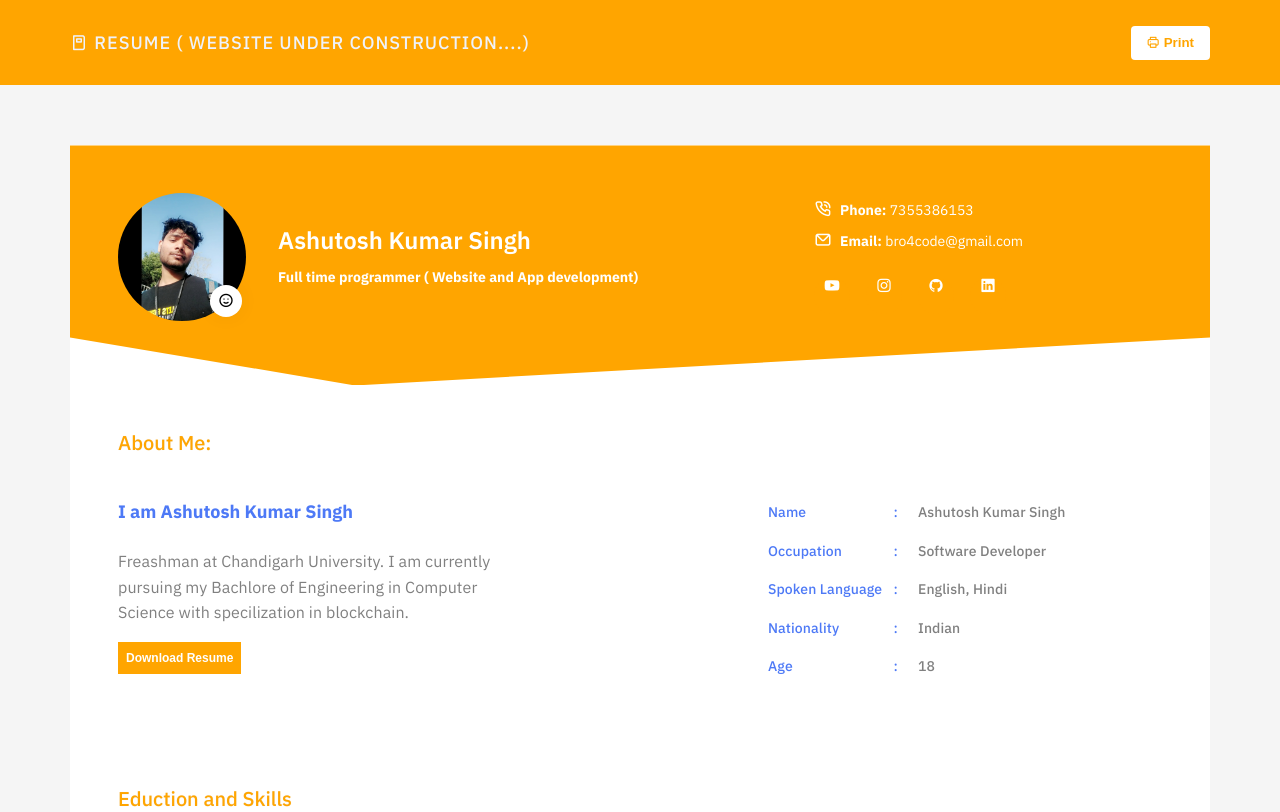
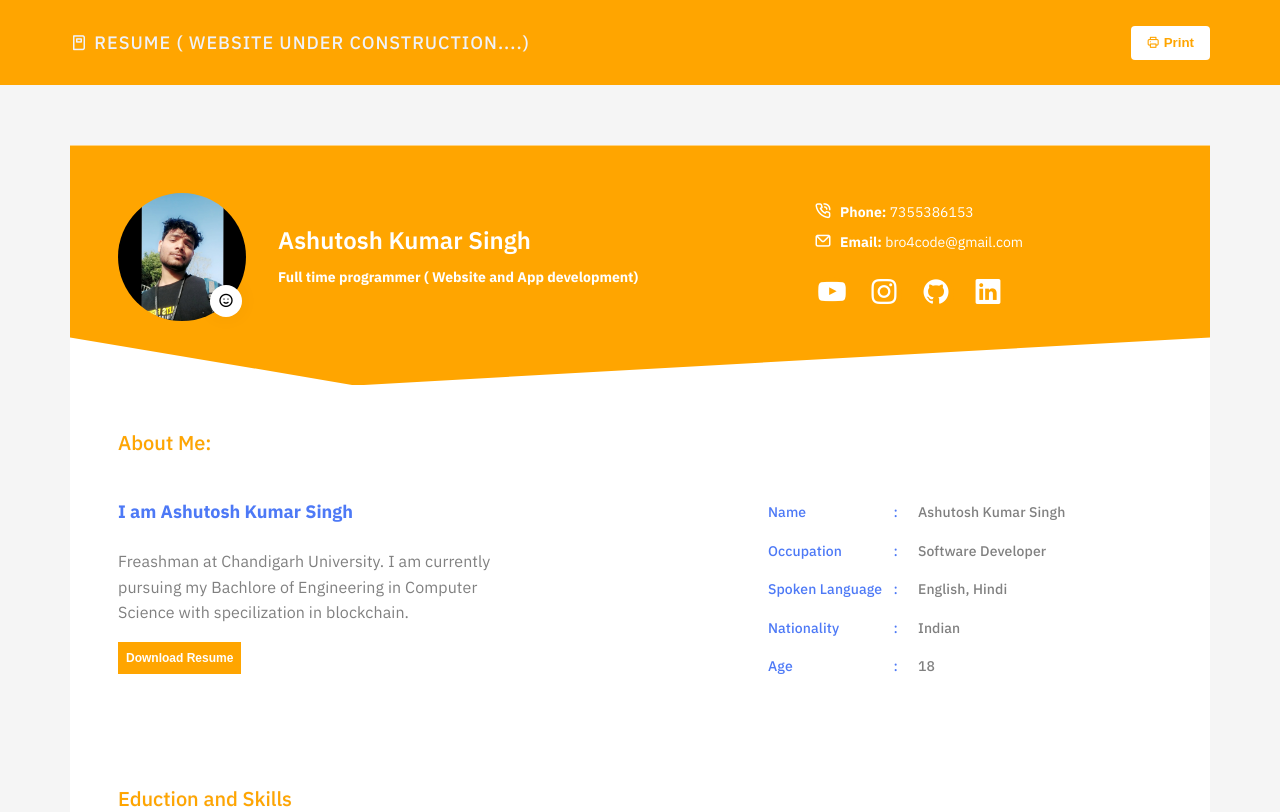
Before and after one commit to iashutosh75/iashutosh75.github.io, a plain HTML site: page index.html in a window 1280 px wide. Shown: the top 812 px of the page. Drawn offline with nearby package versions, Linux system fonts and the light colour scheme; animation ran at ten frames a second.

Commit message:
v--2.5
let enhancement in social handle logo

```diff
--- a/CSS/style.css
+++ b/CSS/style.css
@@ -171,10 +171,9 @@ section.profile .right ul.socials li a {
   text-align: center;
 }
 
-/* section.profile .right ul.socials li i {
-  width: 500;
-  height: auto;
-} */
+section.profile .right ul.socials li i {
+  font-size: 30px;
+}
 
 section.profile .right ul.socials li:nth-child(1) a {
   background-color: orange;
```
